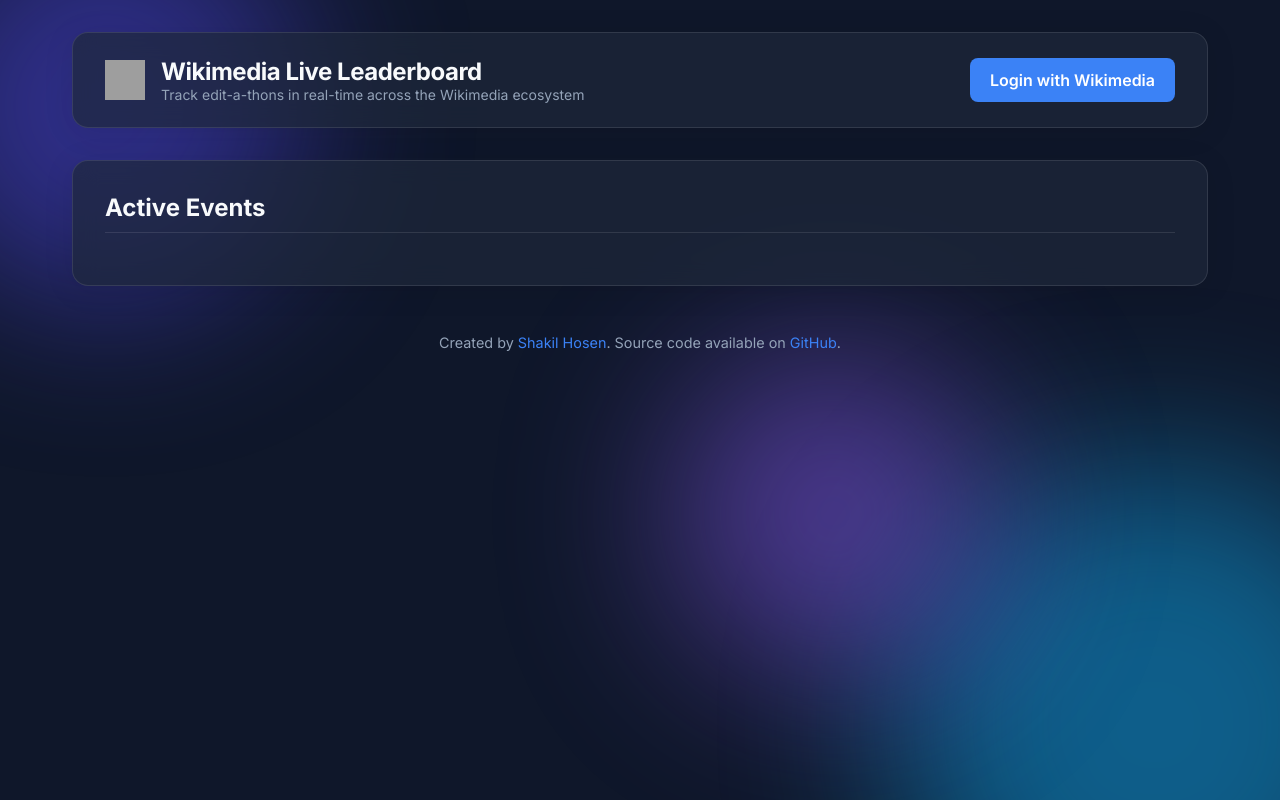
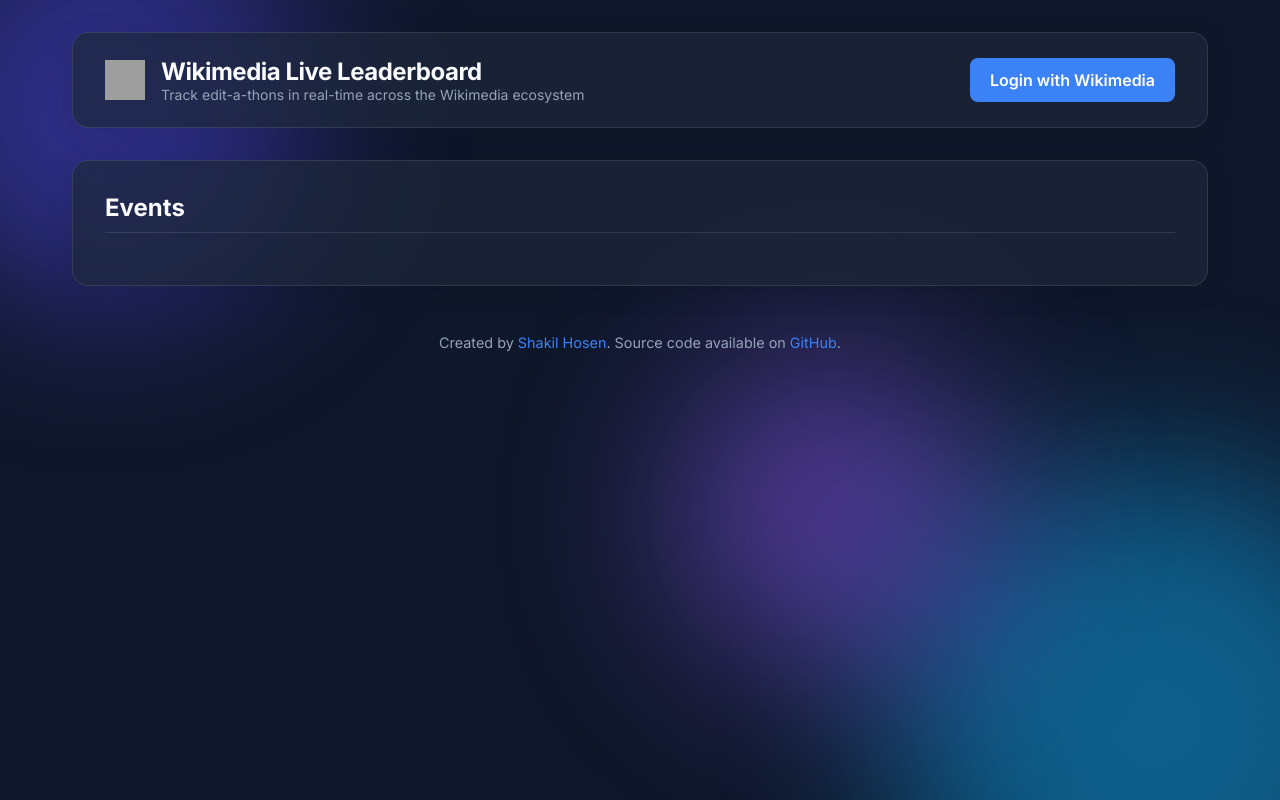
Before and after one commit to shakil-mdshosen/wikimedia-live-leaderboard, a plain HTML site: page frontend/home.html in a window 1280 px wide. Drawn offline with Linux system fonts and the light colour scheme; no server answers; grey boxes are pictures that could not be loaded.

Commit message:
Rename 'Active Events' heading to 'Events'

```diff
--- a/frontend/home.html
+++ b/frontend/home.html
@@ -46,7 +46,7 @@
         </header>
 
         <main class="glass-panel" style="padding: 2rem; margin-bottom: 2rem;">
-            <h2 style="margin-bottom: 20px; font-size: 1.5rem; border-bottom: 1px solid rgba(255,255,255,0.1); padding-bottom: 10px;">Active Events</h2>
+            <h2 style="margin-bottom: 20px; font-size: 1.5rem; border-bottom: 1px solid rgba(255,255,255,0.1); padding-bottom: 10px;">Events</h2>
             <div id="eventsList" class="events-grid">
                 <!-- Events populated here -->
             </div>
```
